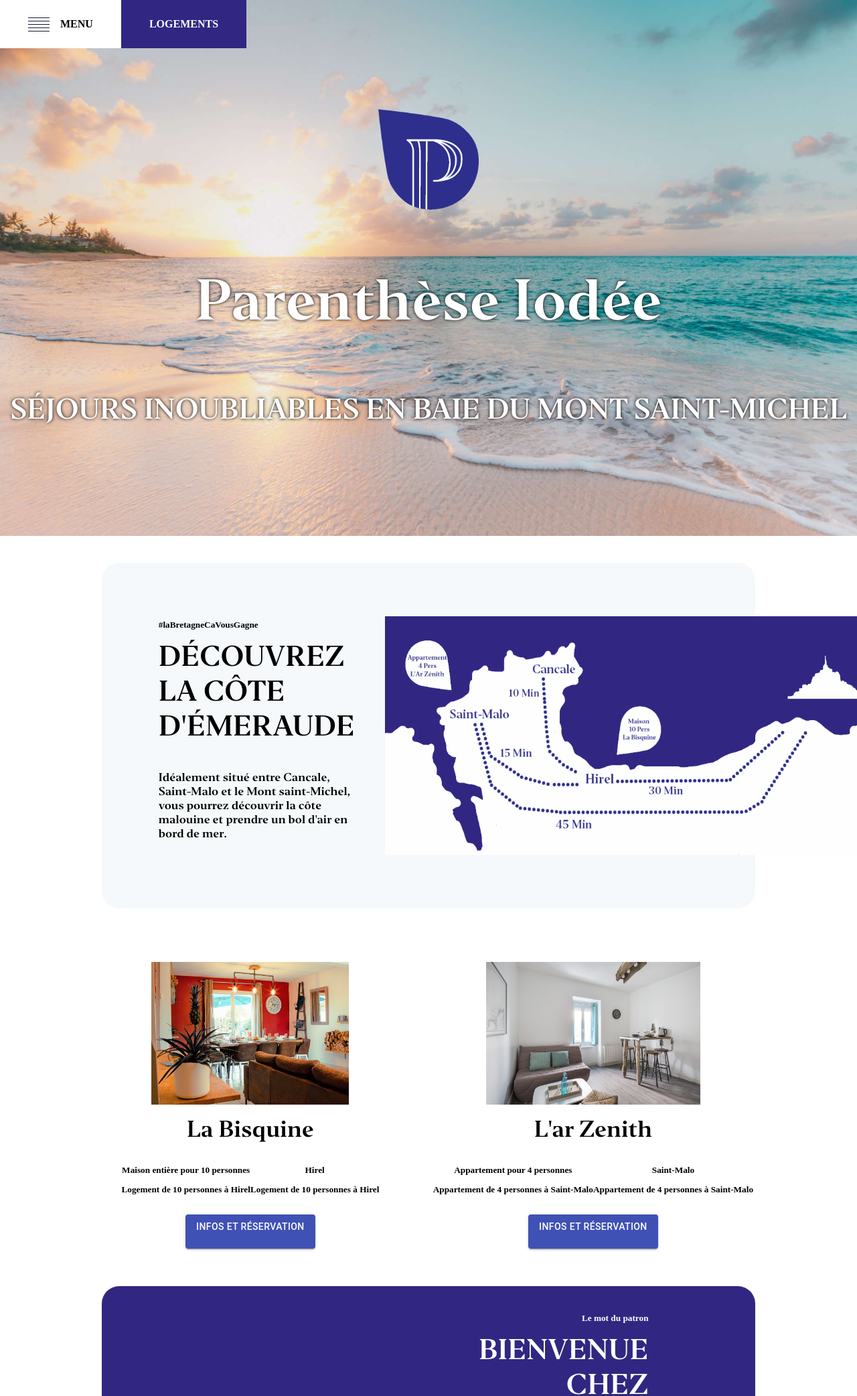
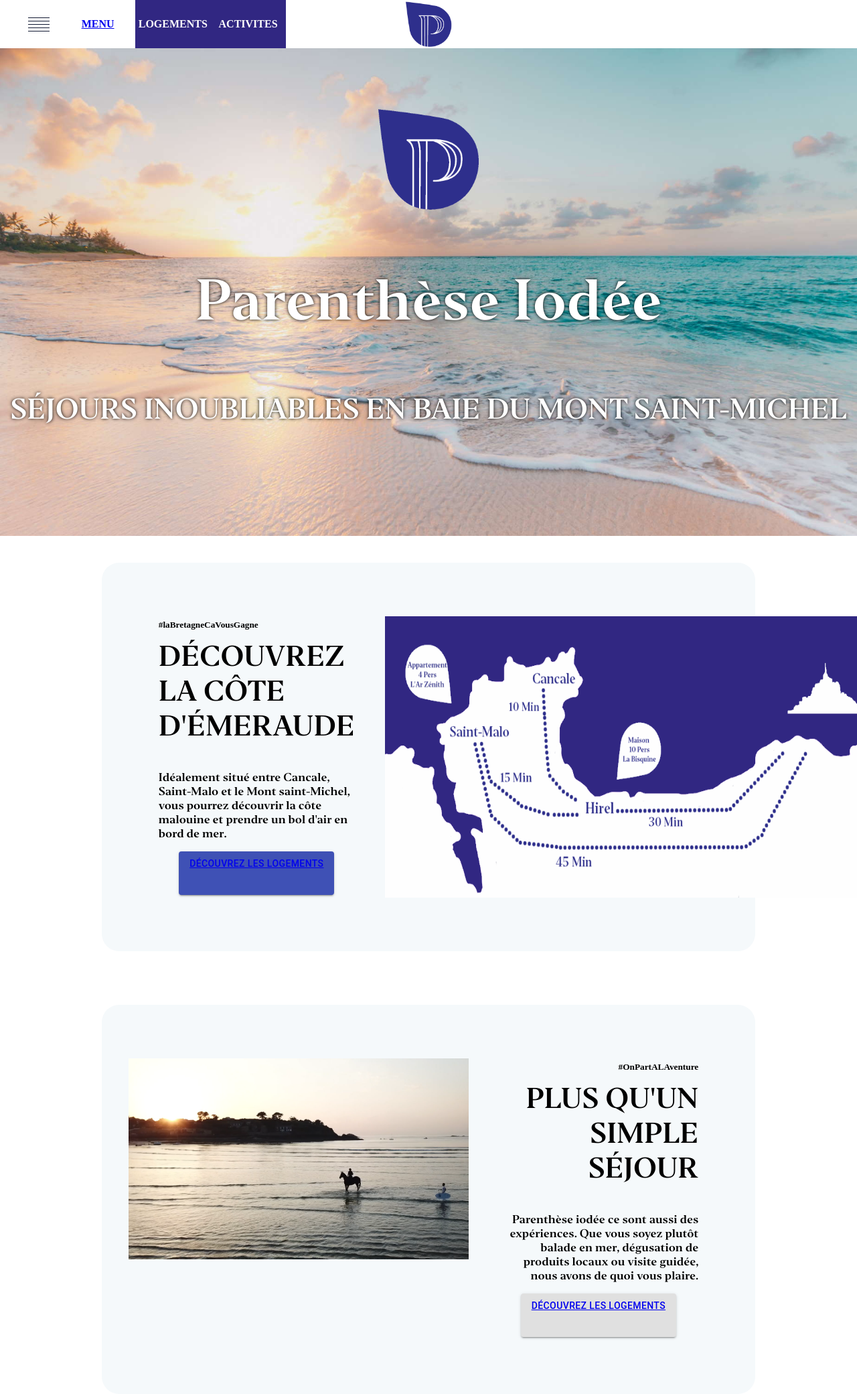
Before and after one commit to gahamel/parenthese-iodee, a Gatsby site: page / in a window 1280 px wide. Shown: the top 2084 px of the page at 67% size. Built offline with nearby package versions, Linux system fonts and the light colour scheme; Gatsby itself is replaced by a stand-in of ours.

Commit message:
add sample blog + improve header

```diff
--- a/package.json
+++ b/package.json
@@ -34,6 +34,7 @@
     "react-dom": "^16.9.0",
     "react-helmet": "^5.2.1",
     "react-icons": "^3.7.0",
+    "react-scroll": "^1.7.14",
     "styled-components": "^4.3.2"
   },
   "devDependencies": {
--- a/src/components/Contact.js
+++ b/src/components/Contact.js
@@ -1,5 +1,7 @@
 import React from 'react'
 import styles from './Contact.module.css'
+import Button from '@material-ui/core/Button'
+import { Input } from '@material-ui/core';
 
 const Contact = () => {
   return (
@@ -25,9 +27,7 @@ const Contact = () => {
           <label htmlFor="message">Message</label>
           <textarea id="message" type="text" rows="10" name="message" placeholder="Votre message" className={styles.formControl}/>
         </div>
-        <div>
-          <input type="submit" value="Envoyer" className={styles.submit}/>
-        </div>
+            <Input type="submit" value="Envoyer" variant="containted" color="primary"/>
       </form>
     </div>
   )
--- a/src/components/Logements/Carte.js
+++ b/src/components/Logements/Carte.js
@@ -1,13 +1,14 @@
 import React from 'react'
 import carte from '../../images/plan-des-logements-sur-la-cote.png';
 import styles from './Carte.module.css';
-
+import AniLink from 'gatsby-plugin-transition-link/AniLink'
+import Button from '@material-ui/core/Button';
 
 const Carte = () => {
   return (
     <section className={styles.container}>
       <div className={styles.texte}>
-        <h5>
+        <h5 id="bretagne">
           #laBretagneCaVousGagne
         </h5>
         <h2>
@@ -16,8 +17,14 @@ const Carte = () => {
         <p>
           Idéalement situé entre Cancale, Saint-Malo et le Mont saint-Michel, vous pourrez découvrir la côte malouine et prendre un bol d'air en bord de mer.
         </p>
+        <Button variant="contained" color="primary">
+          <AniLink fade to="/logements">
+            Découvrez les logements
+          </AniLink>
+        </Button>
       </div>
       <img src={carte} alt="plan cote emeraude" className={styles.carte}/>
+
     </section>
   )
 }
--- a/src/components/Logements/Logement.module.css
+++ /dev/null
@@ -1,45 +0,0 @@
-.container{
-  justify-content: center;
-}
-
-.img{
-  max-width:30vw;
-}
-
-.list{
-  display:flex;
-  flex-direction: column;
-  justify-items:start;
-}
-
-.button{
-  text-decoration:none;
-  background:var(--bleu);
-  border-radius:var(--radius);
-  color:white;
-  padding:2%;
-  transition: var(--transi);
-}
-
-.button:hover{
-  transform: translateY(-10px);
-}
-
-.intro{
-  align-self:center;
-  justify-content: space-between;
-  width:80vw;
-  display:flex;
-  flex-direction: row;
-  padding: 5vh 0;
-}
-
-.description{
-  width:100vw;
-  height:100vh;
-  color:white;
-  background:var(--bleu);
-  display:flex;
-  flex-direction: column;
-  justify-content: space-evenly;
-}
--- a/src/components/Logements/Logements.js
+++ /dev/null
@@ -1,45 +0,0 @@
-import React from 'react'
-import bisquine from '../../images/bisquine/Salon-La-bisquine.jpg'
-import zenith from '../../images/zenith/salon-lar-zenith.jpg'
-import styles from './Logements.module.css'
-import AniLink from 'gatsby-plugin-transition-link/AniLink'
-import Button from '@material-ui/core/Button';
-import { style } from '@material-ui/system'
-
-const Logements = () => {
-  return (
-      <section className={styles.container}>
-        <div className={styles.description}>
-          <img src={bisquine}/>
-          <h3>La Bisquine</h3>
-          <div className={styles.infos}>
-            <h5>Maison entière pour 10 personnes</h5>
-            <h5>Hirel</h5>
-            <h5>Logement de 10 personnes à Hirel</h5>
-            <h5>Logement de 10 personnes à Hirel</h5>
-          </div>
-          <AniLink fade to="/bisquine">
-            <Button variant="contained" color="primary" >
-              Infos et Réservation
-            </Button>
-          </AniLink>
-        </div>
-        <div className={styles.description}>
-          <img src={zenith}/>
-          <h3>L'ar Zenith</h3>
-          <div className={styles.infos}>
-            <h5>Appartement pour 4 personnes</h5>
-            <h5>Saint-Malo</h5>
-            <h5>Appartement de 4 personnes à Saint-Malo</h5>
-            <h5>Appartement de 4 personnes à Saint-Malo</h5>
-          </div>
-          <AniLink fade to="/zenith">
-            <Button variant="contained" color="primary" >
-              Infos et Réservation
-            </Button>
-          </AniLink>
-        </div>
-      </section>
-  )
-}
-export default Logements
--- a/src/components/Logements/Logements.module.css
+++ /dev/null
@@ -1,35 +0,0 @@
-.container{
-  align-self:center;
-  width:80%;
-  display:flex;
-  justify-content: center;
-  padding:5vh 0;
-}
-
-.description{
-  height:auto;
-  display: flex;
-  flex-direction: column;
-  justify-content: space-evenly;
-  align-items:center;
-}
-
-.description img{
-  width: 60%;
-  height:60%;
-}
-
-.description *{
-  padding-bottom: 1em;
-}
-
-.infos{
-  display:grid;
-  grid-template: 1fr 1fr / 1fr 1fr;
-}
-
-.logements{
-  align-self:center;
-  height:auto;
-  margin: 5vh 0;
-}
--- /dev/null
+++ b/src/components/Logements/Offre.js
@@ -0,0 +1,34 @@
+import React from 'react'
+import styles from './Offre.module.css'
+import Button from '@material-ui/core/Button'
+import AniLink from 'gatsby-plugin-transition-link/AniLink'
+import hippowake from '../../images/Hippowake-background.png'
+import Teal from '@material-ui/core/colors/purple';
+
+const Offre = () => {
+  const primary = Teal[500];
+  return (
+    <section className={styles.container}>
+      <img src={hippowake} alt="activites en bord de mer" className={styles.carte}/>
+      <div className={styles.texte}>
+        <h5>
+          #OnPartALAventure
+        </h5>
+        <h2>
+          Plus qu'un simple séjour
+        </h2>
+        <p>
+          Parenthèse iodée ce sont aussi des expériences.
+          Que vous soyez plutôt balade en mer, dégusation de produits locaux ou visite guidée, nous avons de quoi vous plaire.
+        </p>
+        <Button variant="contained" color={primary}>
+          <AniLink fade to="/activites">
+            Découvrez les logements
+          </AniLink>
+        </Button>
+      </div>
+    </section>
+  )
+}
+
+export default Offre
--- /dev/null
+++ b/src/components/Logements/Offre.module.css
@@ -0,0 +1,36 @@
+.container{
+  align-self:center;
+  display:flex;
+  width:70%;
+  height:auto;
+  background-color: var(--gris);
+  padding:5vh;
+  border-radius:26px;
+  margin:5vh 0;
+  text-align:right;
+}
+
+.texte{
+  padding:5%;
+}
+
+.texte *{
+  flex:2;
+  text-align:right;
+  padding-bottom:1em;
+}
+
+
+.carte{
+  flex:1;
+  position:relative;
+  max-width:80%;
+  max-height:300px;
+  padding:5vh 0;
+}
+
+@media screen and (max-width:960px){
+  container{
+    height:auto;
+  }
+}
--- a/src/components/SEO/SEO.js
+++ b/src/components/SEO/SEO.js
@@ -1,10 +1,26 @@
 import {Helmet} from 'react-helmet';
+import React from 'react'
+import {useStaticQuery, graphql} from 'gatsby'
+import logo from '../../images/Logo-parenthese-iodee.png'
 
-import React from 'react'
-
-const SEO = ({ title}) => {
+const SEO = () => {
+  const query = useStaticQuery(
+    graphql`
+      query SEO {
+        site{
+          siteMetadata {
+            defaultTitle: title
+            description
+          }
+        }
+      }
+  `)
   return (
     <>
+      <Helmet >
+        <link rel="icon" type="image/png" href={logo} />
+        <title>{query.site.siteMetadata.defaultTitle}</title>
+      </Helmet>
     </>
   )
 }
--- a/src/components/layout/Header.js
+++ b/src/components/layout/Header.js
@@ -1,13 +1,28 @@
 import React from 'react'
 import styles from './Header.module.css';
 import AniLink from 'gatsby-plugin-transition-link/AniLink'
+import logo from '../../images/Logo-parenthese-iodee.png'
+import {Link} from 'gatsby'
 
 const Header = () => {
+
   return (
+    <div className={styles.container}>
         <ul className={styles.list}>
-          <li className={styles.menu}>Menu</li>
-          <li className={styles.button}>Logements</li>
+          <li className={styles.menu}>
+            <Link to="#bretagne">
+              Menu
+            </Link>
+          </li>
+          <AniLink to="/logements" className={styles.button}>Logements</AniLink>
+          <AniLink to="/activites" className={styles.button}>Activites</AniLink>
         </ul>
+        <div className={styles.blanc}>
+          <img src={logo} className={styles.logo}/>
+        </div>
+        <div className={styles.blanc}></div>
+    </div>
+
   )
 }
 
--- a/src/components/layout/Header.module.css
+++ b/src/components/layout/Header.module.css
@@ -1,6 +1,15 @@
+.container{
+  position:fixed;
+  display:flex;
+  width:100%;
+  height:72px;
+  justify-content: flex-start;
+  background:white;
+  z-index:999;
+}
+
 .list{
-  height:72px;
-  position:fixed;
+  flex:1;
   font-family:'Raleway';
   font-weight:bold;
   text-transform:uppercase;
@@ -19,7 +28,7 @@
   height:100%;
   color:inherit;
   text-decoration:none;
-  padding:0 42px;
+
 }
 
 .menu{
@@ -31,17 +40,28 @@
   padding-left:90px;
 }
 
+.blanc{
+  flex:1;
+  background-color:white;
+  max-height:72px;
+}
+
+.logo{
+  max-height:72px;
+}
+
 .button{
   background-color:var(--bleu);
   color:white;
 }
 
+.hidden{
+  display:none;
+}
+
 
 
 @media screen and (max-width:960px){
-  .navbar{
-    height:auto;
-  }
   .list{
     display:none;
   }
--- a/src/components/layout/Layout.js
+++ b/src/components/layout/Layout.js
@@ -1,9 +1,11 @@
 import React from 'react'
 import './Layout.module.css';
+import SEO from '../SEO/SEO'
 
 const Layout = ({children}) => {
   return (
     <main>
+      <SEO />
       {children}
     </main>
   )
--- a/src/components/layout/Layout.module.css
+++ b/src/components/layout/Layout.module.css
@@ -22,6 +22,7 @@
 }
 
 body{
+  scroll-behavior: smooth;
   display:block;
   font-family:"Editor";
 }
--- a/src/pages/index.js
+++ b/src/pages/index.js
@@ -5,13 +5,11 @@ import Layout from '../components/layout/Layout'
 import SEO from '../components/SEO/SEO';
 
 import Intro from '../components/Intro';
-import Hero from '../components/layout/Hero';
 import Footer from '../components/layout/Footer';
-import Logements from '../components/Logements/Logements';
+import Offre from '../components/Logements/Offre';
 import About from '../components/About';
 import Contact from '../components/Contact';
 import Carte from '../components/Logements/Carte';
-import {navigate} from '@reach/router';
 
 const index = () => {
 
@@ -21,7 +19,7 @@ const index = () => {
       <Header />
       <Intro/>
       <Carte />
-      <Logements/>
+      <Offre/>
       <About />
       <Contact />
       <Footer/>
--- a/src/pages/zenith.js
+++ b/src/pages/zenith.js
@@ -4,7 +4,6 @@ import Header from '../components/layout/Header'
 import FAQ from '../components/Logements/FAQ'
 import Conditions from '../components/Logements/Conditions'
 import Equipements from '../components/Logements/Equipements'
-import Logement from '../components/Logements/Logement'
 
 const equipements = [
   "Wifi Gratuite",
@@ -22,7 +21,6 @@ const zenith = () => {
   return (
     <Layout>
       <Header/>
-      <Logement/>
       <Conditions />
       <Equipements eqps={equipements} />
       <FAQ/>
--- a/static/admin/admin.yml
+++ b/static/admin/config.yml
@@ -3,7 +3,7 @@ backend:
   repo: gahamel/parenthese-iodee
 media_folder: static/assets
 public_folder: assets
-collection:
+collections:
   - name: blog
     label: Blog
     folder: blog
```
Also changed, not shown: src/components/Logements/Logement.js (deleted, +0 -39 lines), src/pages/logements.js (added, +14 -0 lines), 1 other file.
